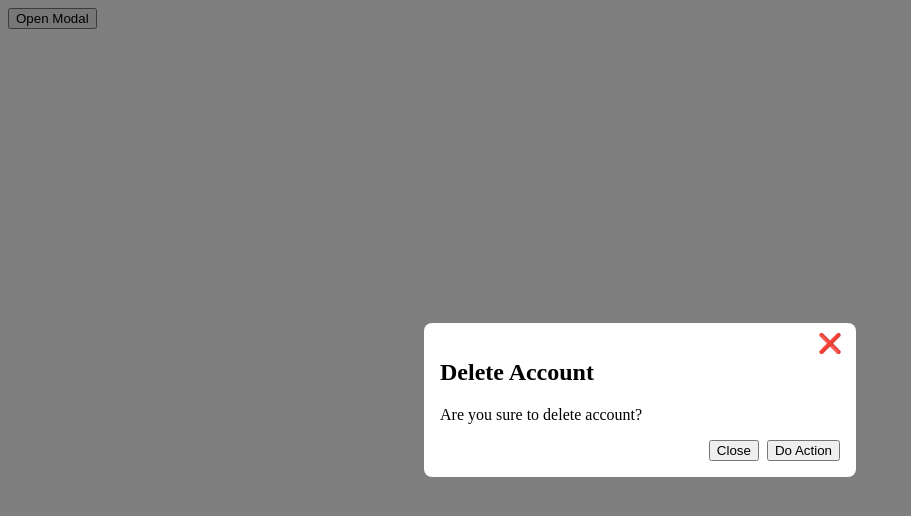
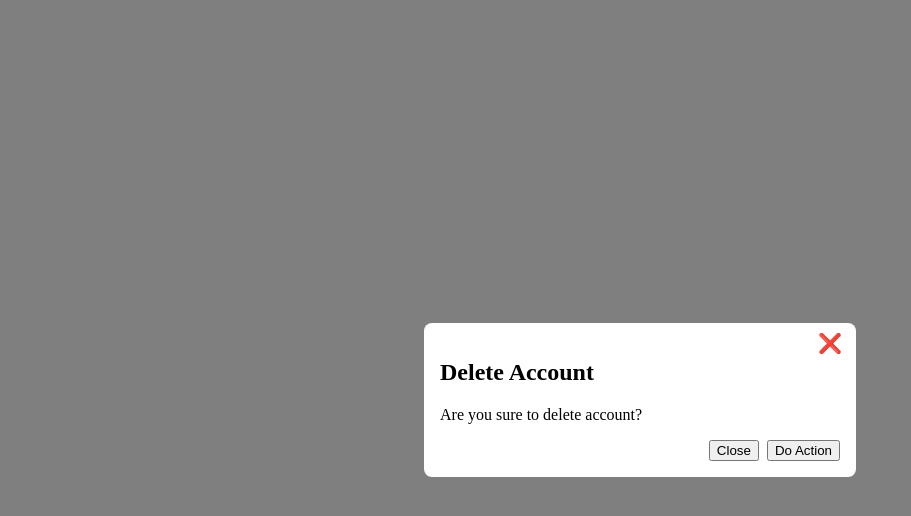
Before and after one commit to yomik15/react-gentleman, a React (Vite) app: page / in a window 1280 px wide. Both pictures are taken after a click on the button "Open Modal". Shown: the top 516 px of the page, without its empty margins (0-911 px from the left). Built offline with nearby package versions, Linux system fonts and the light colour scheme.

Commit message:
patter(case 2): encapsulate props layout: context props parent & layout childs

```diff
--- a/src/App.tsx
+++ b/src/App.tsx
@@ -1,13 +1,15 @@
 import { useState } from "react"
 import { MessyApp } from "./messy"
 import { CompoundPatternApp } from "./compound-pattern/CompoundPatternApp"
+import { Consumer } from "./compound-pattern2/Consumer"
 function App() {
   const [count, setCount] = useState(0)
 
   return (
     <>
       {/* <MessyApp /> */}
-      <CompoundPatternApp />
+      {/* <CompoundPatternApp /> */}
+      <Consumer />
     </>
   )
 }
--- /dev/null
+++ b/src/compound-pattern2/Consumer.tsx
@@ -0,0 +1,36 @@
+import { useState } from "react"
+import "../App.css"
+import Modal from "./Modal.tsx"
+export function Consumer() {
+  // const [isOpen, setIsOpen] = useState(false)
+
+  // const closeModal = () => {
+  //   setIsOpen(false)
+  // }
+
+  return (
+    <div className="flex flex-col items-center">
+      {/* <Modal isOpen={isOpen} closeModal={closeModal}> */}
+      <Modal>
+        {/* <button onClick={() => setIsOpen(true)}>Open Modal</button> */}
+        {/* <Modal.Trigger>Open Modal</Modal.Trigger> */}
+
+        <Modal.Close />
+        <Modal.Header>
+          {/* <h2>Delete Account</h2> */}
+          Delete Account
+        </Modal.Header>
+        <Modal.Body>
+          {/* <p>Are you sure to delete account?</p> */}
+          Are you sure to delete account?
+        </Modal.Body>
+        {/* <Modal.FooterBtns>        <Modal.FooterBtns> */}
+        {/**/}
+        {/*   <button onClick={closeModal}>Close </button> */}
+        {/*   <button onClick={() => alert("Action performed!")}>Do Action</button> */}
+        {/* </Modal.FooterBtns> */}
+        <Modal.FooterBtns />
+      </Modal>
+    </div>
+  )
+}
--- /dev/null
+++ b/src/compound-pattern2/Modal.tsx
@@ -0,0 +1,85 @@
+import { createContext, useContext, useState, type ReactNode } from "react"
+
+// Define the interface for your context structure
+interface ModalContextType {
+  isOpen: boolean
+  openModal: () => void
+  closeModal: () => void
+}
+
+// Create the context with a default value
+const ModalContext = createContext<ModalContextType>({
+  isOpen: false,
+  openModal: () => {},
+  closeModal: () => {},
+})
+
+type ChildrenType = {
+  children: ReactNode
+}
+
+function Modal({ children }: ChildrenType) {
+  const [isOpen, setIsOpen] = useState(false)
+
+  const openModal = () => setIsOpen(true)
+  const closeModal = () => setIsOpen(false)
+
+  // if (!isOpen) return null
+  if (!isOpen) return <button onClick={openModal}>Open Modal</button>
+  return (
+    <ModalContext.Provider value={{ isOpen, openModal, closeModal }}>
+      <div className="modal-backdrop">
+        <div className="modal-container">
+          {/* <button className="modal-close" onClick={closeModal}> */}
+          {/*   ❌ */}
+          {/* </button> */}
+          {children}
+        </div>
+      </div>
+    </ModalContext.Provider>
+  )
+}
+
+// Modal.Trigger = function ({ children }: ChildrenType) {
+//   const { openModal } = useContext(ModalContext)
+//   console.log({ openModal })
+//   return <button onClick={openModal}>{children}</button>
+// }
+
+Modal.Close = function () {
+  const { closeModal } = useContext(ModalContext)
+  return (
+    <button className="modal-close" onClick={closeModal}>
+      ❌
+    </button>
+  )
+}
+
+Modal.Header = function ({ children }: ChildrenType) {
+  return (
+    <div className="modal-header">
+      <h2>{children}</h2>
+    </div>
+  )
+}
+
+Modal.Body = function ({ children }: ChildrenType) {
+  return (
+    <div className="modal-body">
+      <p>{children}</p>
+    </div>
+  )
+}
+
+Modal.FooterBtns = function () {
+  const { closeModal } = useContext(ModalContext)
+  return (
+    <div className="modal-footer">
+      <button onClick={closeModal}>Close </button>
+      <button onClick={() => alert("Action performed!")}>Do Action</button>
+    </div>
+  )
+}
+
+// export object Modal {function,Header,Body,Footer}
+export default Modal
```
